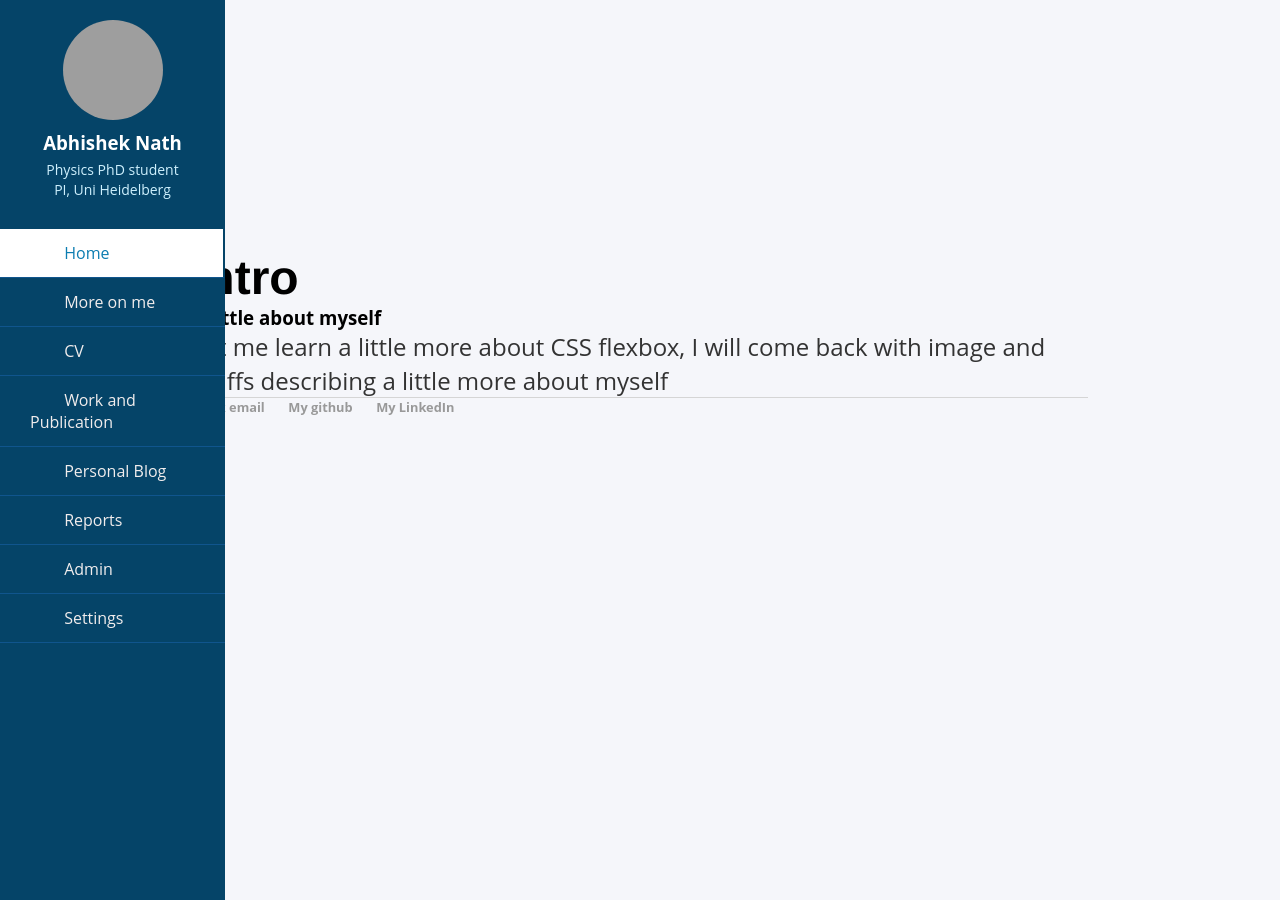
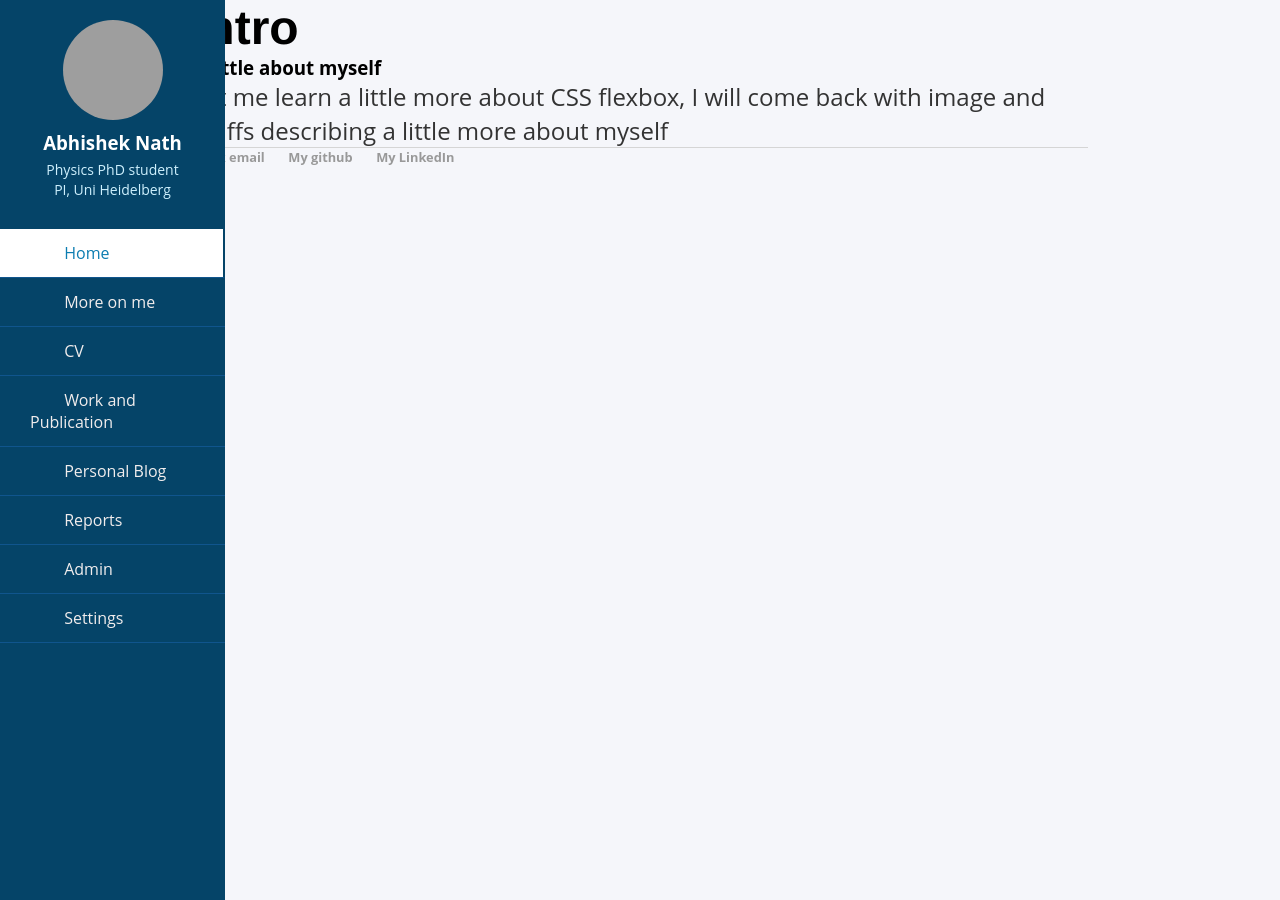
Before and after one commit to an15ms157/abhishek.github.io, a Jekyll site: the page built from about/index.html, in a window 1280 px wide. Built offline with Jekyll 4.4.1, drawn with Linux system fonts in a browser that asks for light colours; grey boxes are pictures that could not be loaded.

Commit message:
Update main.css

```diff
--- a/css/main.css
+++ b/css/main.css
@@ -1,5 +1,5 @@
 body {
-    margin: 250px auto;
+    margin: auto;
     width: 70%;
 }
 nav ul, footer ul {
```
